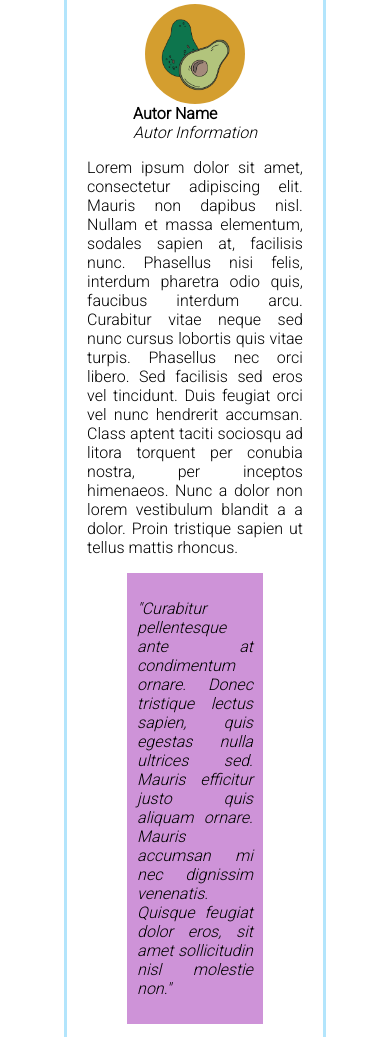
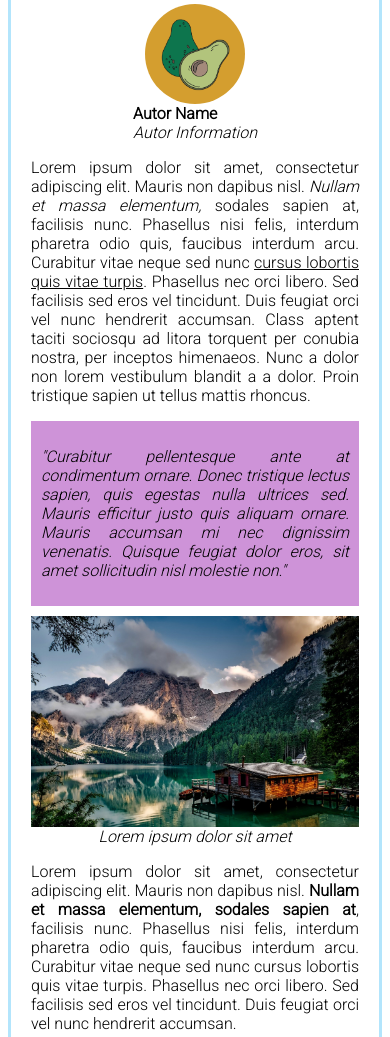
Before and after one commit to alla-chebotarska/Blog_Website, a plain HTML site: page post.html in a window 390 px wide. Shown: the part 134-1171 px from the top of the page. Drawn offline with Linux system fonts and the light colour scheme.

Commit message:
Bugs fixed. added italic, strong, underline tags, improved responsive disign for post page

```diff
--- a/css/post/post.css
+++ b/css/post/post.css
@@ -9,7 +9,6 @@ h2{
 .flex-container {
   display: flex;
   flex-direction: column;
-  width: 70%;
   margin: auto;
   text-align: justify;
 }
@@ -28,9 +27,10 @@ h2{
 }
 
 blockquote {
-background-color:#ce93d8;
-padding: 10px;
-font-style: italic;
+  background-color:#ce93d8;
+  padding: 10px;
+  font-style: italic;
+  margin: 0;
 }
 
 .blog-img {
@@ -38,6 +38,10 @@ font-style: italic;
   display: block;
   margin-left: auto;
   margin-right: auto;
+}
+
+figure {
+  margin: 10px 0;
 }
 
 figcaption {
@@ -88,6 +92,10 @@ figcaption {
 }
 
 @media (min-width: 750px) {
+  .flex-container{
+    width: 70%;
+  }
+
   blockquote {
     margin: 50px;
     padding: 20px;
--- a/post.html
+++ b/post.html
@@ -31,9 +31,9 @@
         <div class="article">
           <p>
             Lorem ipsum dolor sit amet, consectetur adipiscing elit.
-            Mauris non dapibus nisl. Nullam et massa elementum, sodales sapien at, facilisis nunc.
+            Mauris non dapibus nisl. <em>Nullam et massa elementum,</em> sodales sapien at, facilisis nunc.
             Phasellus nisi felis, interdum pharetra odio quis, faucibus interdum arcu.
-            Curabitur vitae neque sed nunc cursus lobortis quis vitae turpis. Phasellus nec orci libero.
+            Curabitur vitae neque sed nunc <u>cursus lobortis quis vitae turpis</u>. Phasellus nec orci libero.
             Sed facilisis sed eros vel tincidunt. Duis feugiat orci vel nunc hendrerit accumsan.
             Class aptent taciti sociosqu ad litora torquent per conubia nostra, per inceptos himenaeos.
             Nunc a dolor non lorem vestibulum blandit a a dolor. Proin tristique sapien ut tellus mattis rhoncus.
@@ -50,7 +50,7 @@
           </figure>
           <p>
             Lorem ipsum dolor sit amet, consectetur adipiscing elit.
-            Mauris non dapibus nisl. Nullam et massa elementum, sodales sapien at, facilisis nunc.
+            Mauris non dapibus nisl. <strong>Nullam et massa elementum, sodales sapien at</strong>, facilisis nunc.
             Phasellus nisi felis, interdum pharetra odio quis, faucibus interdum arcu.
             Curabitur vitae neque sed nunc cursus lobortis quis vitae turpis. Phasellus nec orci libero.
             Sed facilisis sed eros vel tincidunt. Duis feugiat orci vel nunc hendrerit accumsan.
```
Also changed, not shown: index.html (+2 -2 lines).
